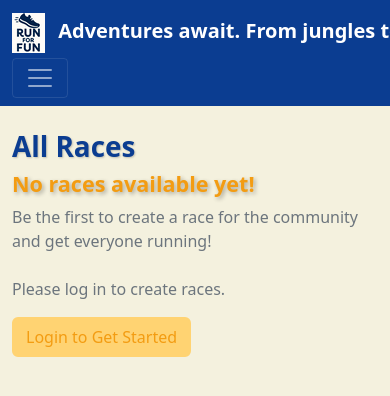
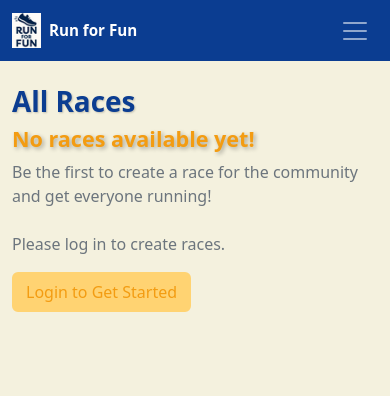
Before and after one commit to Val916/Run-for-fun, a Django app: page / in a window 390 px wide; the page is wider, and only the part inside the window is pictured. Shown: the top 396 px of that part. Run offline with Django 4.2, Linux system fonts and the light colour scheme; data that the repository does not hold is empty; some libraries are stand-ins or nearby versions.

Commit message:
Update pagination to show 3 races per page; enhance difficulty badge positioning for better visibility on images; improve navbar responsiveness with text adjustments for mobile devices.

```diff
--- a/races/views.py
+++ b/races/views.py
@@ -44,7 +44,7 @@ def race_list(request):
     # This prevents showing 100+ races on one page
     # CHANGE THIS NUMBER to control races per page:
     # 6 = 6 races per page | 9 = 9 races per page | 12 = 12 races per page
-    paginator = Paginator(races, 6)  # Show 6 races per page
+    paginator = Paginator(races, 3)  # Show 3 races per page
 
     # STEP 3: Get which page number user wants to see
     # If URL is "/?page=2", this gets "2"
@@ -177,7 +177,7 @@ def my_races(request):
 
     # STEP 2: Split user's races into pages
     # Show 6 races per page (smaller number since it's personal view)
-    paginator = Paginator(races, 6)
+    paginator = Paginator(races, 3)
 
     # STEP 3: Get which page user wants to see
     page_number = request.GET.get('page')
--- a/static/css/style.css
+++ b/static/css/style.css
@@ -67,14 +67,6 @@ h1, h2, h3, h4, h5, h6 {
     text-shadow: 1px 1px 2px rgba(0, 0, 0, 0.1) !important;  /* Subtle shadow for readability */
     margin-bottom: 1rem !important;  /* Better spacing below headers */
     margin-top: 1.5rem !important;  /* Better spacing above headers */
-}
-
-/* COMMENT SECTION HEADERS - Ensure comments headers are also Deep Ocean Blue */
-.card-body h5:contains('Comments'),
-.card-body h6:contains('Add a comment') {
-    color: var(--navbar-color) !important;  /* Deep Ocean Blue for comment headers */
-    font-weight: 600 !important;
-    text-shadow: 1px 1px 2px rgba(0, 0, 0, 0.1) !important;
 }
 
 /* First header in card body shouldn't have top margin */
@@ -318,11 +325,59 @@ Make Register/Login buttons stand out with clear text
 .navbar-brand {
     color: white !important;  /* White brand text */
     font-weight: bold !important;
+    font-size: 1.1rem !important;  /* Slightly smaller on all screens */
 }
 
 /* Add subtle accent border to active nav items */
 .navbar-nav .nav-link.active {
     border-bottom: 2px solid var(--accent-color) !important;  /* Blue Munsell accent */
+}
+
+/*
+==============================================
+MOBILE NAVBAR IMPROVEMENTS
+Responsive navbar for better mobile experience
+==============================================
+*/
+
+/* Default - show full text, hide short text */
+.navbar-full-text { display: inline !important; }
+.navbar-short-text { display: none !important; }
+
+/* Screens 550px and smaller - show short text only */
+@media (max-width: 550px) {
+    .navbar-full-text { display: none !important; }
+    .navbar-short-text { display: inline !important; }
+
+    .navbar-brand {
+        font-size: 0.95rem !important;
+        max-width: 70% !important;
+    }
+
+    .navbar-brand img { height: 35px !important; }
+}
+
+/* Mobile improvements for all small screens */
+@media (max-width: 768px) {
+    .navbar-toggler {
+        border: none !important;
+        padding: 0.25rem 0.5rem !important;
+    }
+
+    .navbar-collapse {
+        margin-top: 0.5rem !important;
+        border-top: 1px solid rgba(255, 255, 255, 0.1) !important;
+        padding-top: 0.5rem !important;
+    }
+
+    .navbar-nav .nav-link {
+        padding: 0.5rem 0 !important;
+        border-bottom: 1px solid rgba(255, 255, 255, 0.1) !important;
+    }
+
+    .navbar-nav .nav-link:last-child {
+        border-bottom: none !important;
+    }
 }
 
 /*
--- a/templates/base.html
+++ b/templates/base.html
@@ -22,10 +22,11 @@
     <!-- Navigation bar -->
     <nav class="navbar navbar-expand-lg navbar-dark bg-primary">
         <div class="container">
-            <!-- Site title -->
-            <a class="navbar-brand" href="{% url 'race-list' %}">
+            <!-- Site title with responsive text -->
+            <a class="navbar-brand d-flex align-items-center" href="{% url 'race-list' %}">
                 <img src="{% static 'images/logos/logo-tiny.png' %}" alt="Run" height="40" class="me-2">
-                Adventures await. From jungles to volcanoes, we've got it.
+                <span class="navbar-full-text">Adventures await. Run for Fun</span>
+                <span class="navbar-short-text">Run for Fun</span>
             </a>
 
             <!-- Navigation toggle button for mobile -->
--- a/templates/races/race_list.html
+++ b/templates/races/race_list.html
@@ -64,6 +64,11 @@ Loop through races or show empty message if none exist
                                 {% endif %}
                             {% endwith %}
                         </a>
+
+                        <!-- Difficulty badge positioned on top-right of image for screens < 1000px -->
+                        <span class="badge difficulty-badge difficulty-{{ race.difficulty|lower|cut:' '|cut:'_' }} difficulty-on-image d-block d-lg-none">
+                            {{ race.get_difficulty_display }}
+                        </span>
                     </div>
                 {% else %}
                     <!-- Show default image when no image is uploaded -->
@@ -74,6 +79,11 @@ Loop through races or show empty message if none exist
                                  alt="default race image"
                                  loading="lazy">
                         </a>
+
+                        <!-- Difficulty badge positioned on top-right of image for screens < 1000px -->
+                        <span class="badge difficulty-badge difficulty-{{ race.difficulty|lower|cut:' '|cut:'_' }} difficulty-on-image d-block d-lg-none">
+                            {{ race.get_difficulty_display }}
+                        </span>
                     </div>
                 {% endif %}
 
@@ -83,8 +93,8 @@ Loop through races or show empty message if none exist
                         <!-- Race name on the left -->
                         <h5 class="card-title mb-0 flex-grow-1">{{ race.name }}</h5>
 
-                        <!-- Difficulty level badge on the right -->
-                        <span class="badge difficulty-badge difficulty-{{ race.difficulty|lower|cut:' '|cut:'_' }} ms-2">
+                        <!-- Difficulty level badge on the right - only show on large screens (≥1000px) -->
+                        <span class="badge difficulty-badge difficulty-{{ race.difficulty|lower|cut:' '|cut:'_' }} ms-2 d-none d-lg-block">
                             {{ race.get_difficulty_display }}
                         </span>
                     </div>
```
Also changed, not shown: other parts of static/css/style.css (+31 -19 lines), 1 other file.
